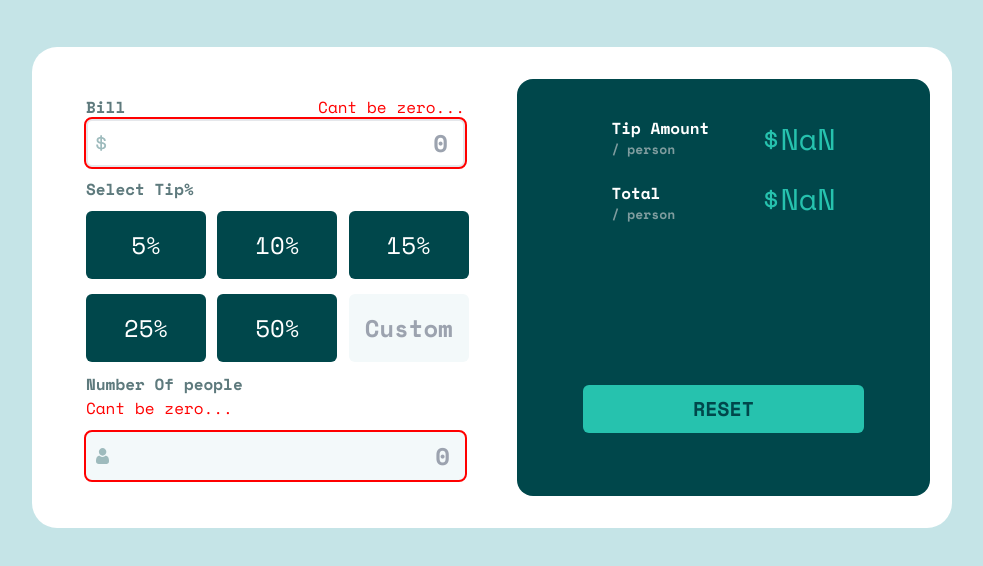
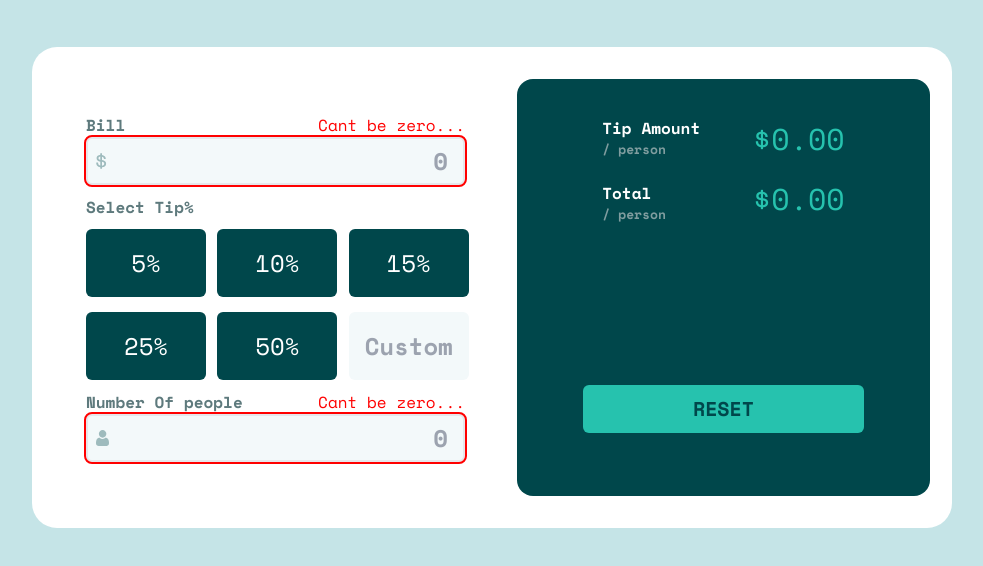
Before and after one commit to LukaKavtaradze/tip-calc, a website: page index.html in a window 1280 px wide. Both pictures are taken after a click on the button "5%". Shown: the part 106-672 px from the top of the page, without its empty margins (148-1131 px from the left). Drawn offline with nearby package versions, Linux system fonts and the light colour scheme.

Commit message:
style error components

```diff
--- a/index.html
+++ b/index.html
@@ -36,7 +36,7 @@
 
               <input
               id="bill-input"
-              class="w-[311px] md:w-[379px] cursor-pointer hover:border-[#26C2AE] h-[48px] xl:w-[379px] bg-[background: #F3F9FA;] border-2 border-color-[2px solid #26C2AE] bg-#F3F9FA rounded-md"
+              class="w-[311px] md:w-[379px] cursor-pointer hover:border-[#26C2AE] h-[48px] xl:w-[379px] bg-[#F3F9FA] border-2 border-color-[2px solid #26C2AE] bg-#F3F9FA rounded-md"
               type="number"
               name="number"
               placeholder="0"
@@ -107,17 +107,17 @@
           </div>
 
           <div
-            class="flex justify-center flex-col gap-[10px] pt-[10px] items-start"
+            class="flex justify-between  flex-col pt-[10px]  items-start"
           >
-          <div class="flex  flex-col xl:h-[50px]">
-            <h4 class="text-[#5E7A7D] flex-col  not-italic  font-bold text-[16px]">
+          <div class="flex justify-between w-[100%] items-start ">
+            <h4 class="text-[#5E7A7D] not-italic  font-bold text-[16px]">
               Number Of people
             </h4>
             <span  id="zero1" class="hidden">Cant be zero...</span>
           </div>
             <div class="relative">
                 <input
-                class="w-[311px] md:w-[379px]  cursor-pointer hover:border-[#26C2AE]  border-[#26C2AE]  h-[48px] outline-2 border-color-[#26C2AE] bg-[#F3F9FA] rounded-md"
+                class="w-[311px] md:w-[379px] cursor-pointer hover:border-[#26C2AE] h-[48px] xl:w-[379px] bg-[#F3F9FA] border-2 border-color-[2px solid #26C2AE] bg-#F3F9FA rounded-md"
                 id="numOfPeople"
                 type="number"
                 name="numOfpeople"
@@ -137,7 +137,7 @@
         </div>
 
         <div
-          class="bg-[#00474B] flex flex-col rounded-2xl gap-[10px] items-center pt-[32px] w-[327px] h-[257px] xl:w-[413px] xl:h-[417px]"
+          class="bg-[#00474B] flex flex-col rounded-2xl gap-[10px] items-center pt-[32px] w-[327px] h-[257px] md:w-[400px]  xl:w-[413px] xl:h-[417px]"
         >
           <div
             class="flex flex-col gap-[20px] pt-[5px] justify-center"
--- a/script.js
+++ b/script.js
@@ -81,6 +81,11 @@ buttons.addEventListener("click",(e) => {
     console.log(total);;
     tipAmount.textContent= `$${tip.toFixed(2)}`;
     totalAmount.textContent = `$${total.toFixed(2)}`;
+
+    if(numOfPeople === 0) {
+      tipAmount.textContent= "$0.00";
+      totalAmount.textContent = "$0.00";
+    }
    }
 // Custom value event listener  when custom input receives number it should calculate bill
 
```
Also changed, not shown: src/style.css.
